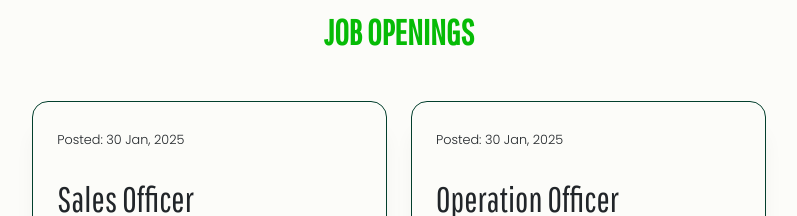
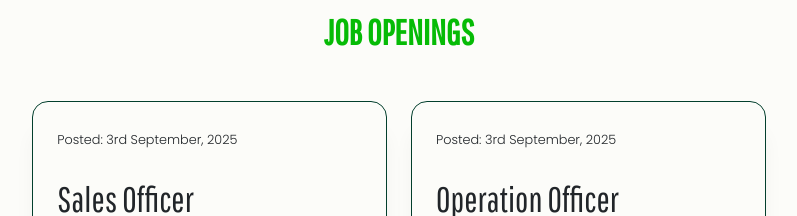
Before and after one commit to JoleviTech/irw_ng, a React (Create React App) app: page /jobs in a window 1280 px wide. Shown: the part 920-1136 px from the top of the page, without its empty margins (241-1038 px from the left). Built offline with nearby package versions, Linux system fonts and the light colour scheme.

Commit message:
updated the application deadline for job posts

```diff
--- a/src/pages/jobs.js
+++ b/src/pages/jobs.js
@@ -25,7 +25,7 @@ export const AllJobs = () => {
       <div className="row justify-content-center mt-5 mx-lg-4 mx-sm-3">
         <div className="col-lg-4 col-md-6 col-sm-12 d-flex align-items-stretch">
           <div className="mb-5 py-4 JobsCard px-2 px-4">
-            <p style={{ fontSize: "0.8rem" }}>Posted: 30 Jan, 2025</p>
+            <p style={{ fontSize: "0.8rem" }}>Posted: 3rd September, 2025</p>
             {/* </button> */}
             <div className="card-body">
               <h3 className="card-title mt-4">Sales Officer</h3>
@@ -81,7 +81,7 @@ export const AllJobs = () => {
         </div>
         <div className="col-lg-4 col-md-6 col-sm-12 d-flex align-items-stretch">
           <div className="mb-5 py-4 JobsCard px-2 px-4">
-            <p style={{ fontSize: "0.8rem" }}>Posted: 30 Jan, 2025</p>
+            <p style={{ fontSize: "0.8rem" }}>Posted: 3rd September, 2025</p>
             {/* </button> */}
             <div className="card-body">
               <h3 className="card-title mt-4">Operation Officer</h3>
@@ -205,7 +205,7 @@ export const SalesJD = () => {
           </div>
 
           <p className="" style={{ fontSize: "0.8rem" }}>
-            Deadline: March 1st, 2025
+            Deadline: October 31st, 2025
           </p>
           <p>
             As a Sales Officer your primary responsibility will be to boost
@@ -392,7 +392,7 @@ export const OperationJD = () => {
           </div>
 
           <p className="" style={{ fontSize: "0.8rem" }}>
-            Deadline: March 1st, 2025
+            Deadline: October 31st, 2025
           </p>
           <p>
             As an Operations Officer, your primary responsibility will be to
```
